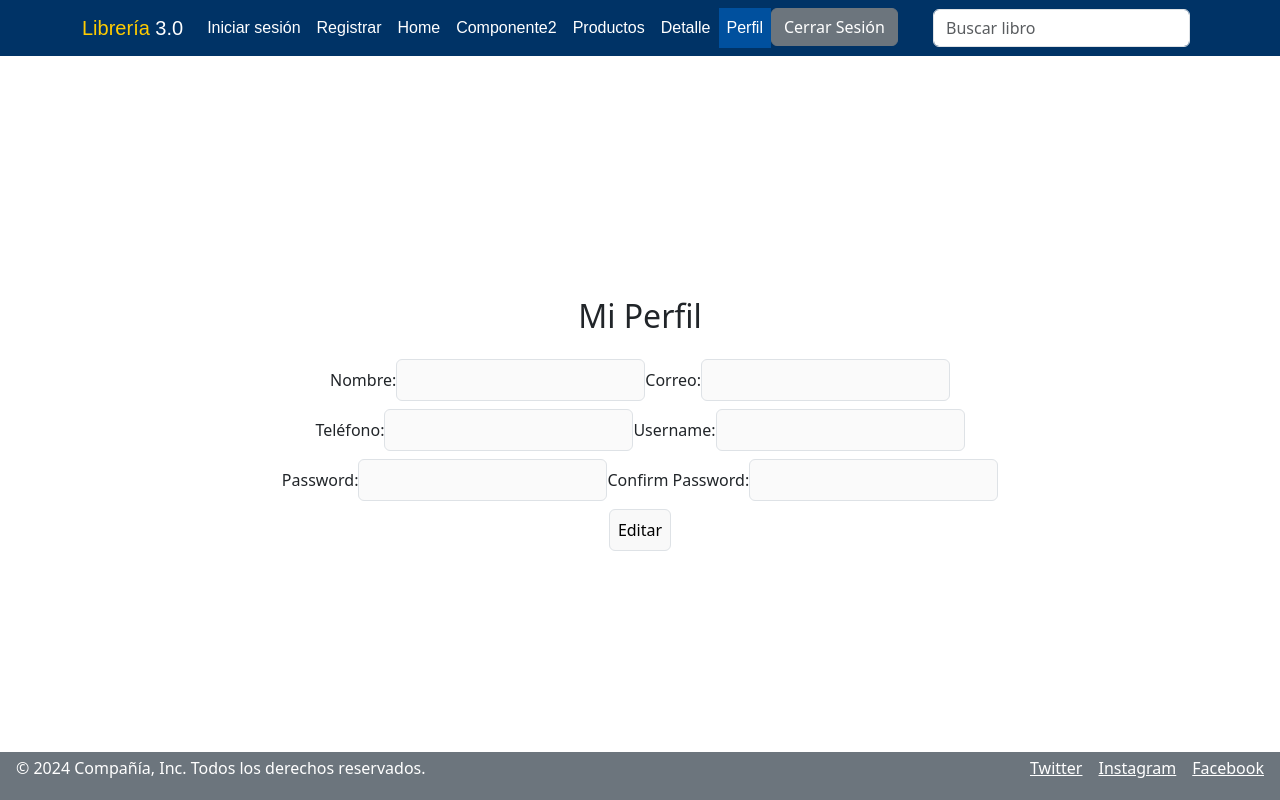
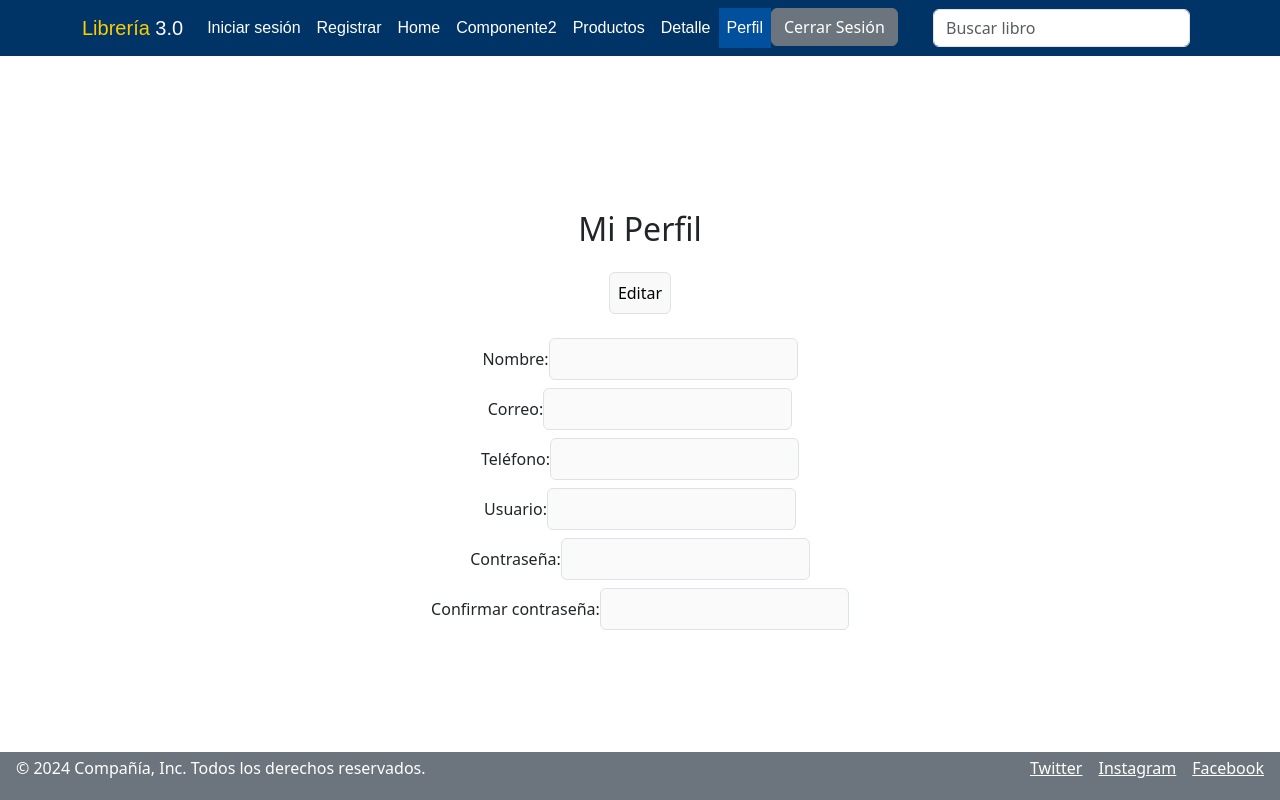
Before and after one commit to CarlosJFer/Libreria3.0_Front, a React (Vite) app: page /profile in a window 1280 px wide. Built offline with nearby package versions, Linux system fonts and the light colour scheme; no server answers.

Commit message:
uso de rect hook form y prueba con fakeapi

```diff
--- a/package.json
+++ b/package.json
@@ -15,6 +15,7 @@
     "bootstrap": "^5.3.3",
     "react": "^18.3.1",
     "react-dom": "^18.3.1",
+    "react-hook-form": "^7.54.1",
     "react-redux": "^9.1.2",
     "react-router-dom": "^7.0.2",
     "redux-thunk": "^3.1.0"
--- a/src/components/Profile.jsx
+++ b/src/components/Profile.jsx
@@ -1,113 +1,175 @@
-import { useState } from "react";
+import { useEffect, useState } from "react";
+import { useForm } from "react-hook-form";
 
 const Profile = () => {
-  const [user, setUser] = useState({
-    name: "",
-    email: "",
-    phone: "",
-    username: "",
-      password: "",
-      confirmPassword:"",
-  });
   const [isEditing, setIsEditing] = useState(false);
 
-  const handleChange = (e) => {
-    const { name, value } = e.target;
-    setUser((prev) => ({ ...prev, [name]: value }));
+  const {
+    register,
+    handleSubmit,
+    watch,
+    reset,
+    formState: { errors },
+  } = useForm({
+    mode: "onChange", // Validación en tiempo real
+    shouldFocusError: true, // Enfoca el primer error
+    // defaultValues: {
+    //   name: "",
+    //   email: "",
+    //   phone: "",
+    //   username: "",
+    //   password: "",
+    //   confirmPassword: "",
+    // },
+  });
+
+  // Simular datos obtenidos de la API
+  useEffect(() => {
+    const fetchUserData = async () => {
+      try {
+        const response = await fetch("https://jsonplaceholder.typicode.com/users/1");
+        if (!response.ok) throw new Error("Error al obtener los datos del usuario");
+        const data = await response.json();
+
+         // Mapeamos los datos a los campos del formulario
+         const userData = {
+          name: data.name,
+          email: data.email,
+          phone: data.phone,
+          username: data.username,
+          password: "",
+          confirmPassword: "",
         };
 
-  const handleSave = () => {
-    alert("Guardado con éxito");
-    setIsEditing(false);
+        reset(userData); // Cargar los datos en el formulario
+      } catch (error) {
+        console.error(error);
+      }
+    };
+
+    fetchUserData();
+  }, [reset]);
+
+   // Guardar datos del formulario
+  const onSubmit = (data) => {
+    alert("Datos guardados con éxito:\n" + JSON.stringify(data, null, 2));
+    setIsEditing(false); // Cambiar a modo "vista" después de guardar
+  };
+
+  const enableEditing = () => {
+    setIsEditing(true); // Activar edición
   };
 
   return (
     <div className="container mt-5">
       <h2 className="text-center mb-4">Mi Perfil</h2>
-      <form>
+      {!isEditing && ( // Botón Editar fuera del formulario
+        <button
+          type="button"
+          onClick={enableEditing}
+          className="p-2 border rounded shadow-s bg-#003366 mb-4"
+        >
+          Editar
+        </button>
+      )}
+      <form onSubmit={handleSubmit(onSubmit)}>
         <label className="profile-label">
           Nombre:
           <input
             type="text"
-          name="name"
-          value={user.name}
-          onChange={handleChange}
+            {...register("name", { required: "El nombre es obligatorio" })}
             disabled={!isEditing}
-          className="p-2 border rounded shadow-s bg- #ffffff"
+            className="p-2 border rounded shadow-s bg-#ffffff"
           />
+          {errors.name && <p style={{ color: "red" }}>{errors.name.message}</p>}
         </label>
+        <br />
         <label className="profile-label">
           Correo:
           <input
             type="email"
-          name="email"
-          value={user.email}
-          onChange={handleChange}
+            {...register("email", {
+              required: "El correo es obligatorio",
+              pattern: {
+                value: /^[a-zA-Z0-9._%+-]+@[a-zA-Z0-9.-]+\.[a-zA-Z]{2,}$/,
+                message: "Correo inválido",
+              },
+            })}
             disabled={!isEditing}
-          className="p-2 border rounded shadow-s bg- #ffffff"
+            className="p-2 border rounded shadow-s bg-#ffffff"
           />
+          {errors.email && <p style={{ color: "red" }}>{errors.email.message}</p>}
         </label>
+        <br />
         <label className="profile-label">
           Teléfono:
           <input
             type="text"
-          name="phone"
-          value={user.phone}
-          onChange={handleChange}
+            {...register("phone", {
+              required: "El teléfono es obligatorio",
+              minLength: {
+                value: 10,
+                message: "El teléfono debe tener al menos 10 dígitos",
+              },
+            })}
             disabled={!isEditing}
-          className="p-2 border rounded shadow-s bg- #ffffff"
+            className="p-2 border rounded shadow-s bg-#ffffff"
           />
+          {errors.phone && <p style={{ color: "red" }}>{errors.phone.message}</p>}
         </label>
+        <br />
         <label className="profile-label">
-        Username:
+          Usuario:
           <input
             type="text"
-          name="username"
-          value={user.username}
-          onChange={handleChange}
+            {...register("username", { required: "El usuario es obligatorio" })}
             disabled={!isEditing}
-          className="p-2 border rounded shadow-s bg- #ffffff"
+            className="p-2 border rounded shadow-s bg-#ffffff"
           />
+          {errors.username && <p style={{ color: "red" }}>{errors.username.message}</p>}
         </label>
-
+        <br />
         <label className="profile-label">
-        Password:
+          Contraseña:
           <input
-          type="text"
-          name="Password"
-          value={user.password}
-          onChange={handleChange}
+            type="password"
+            {...register("password", {
+              required: "La contraseña es obligatoria",
+              minLength: {
+                value: 6,
+                message: "La contraseña debe tener al menos 6 caracteres",
+              },
+            })}
             disabled={!isEditing}
-          className="p-2 border rounded shadow-s bg- #ffffff"
+            className="p-2 border rounded shadow-s bg-#ffffff"
           />
+          {errors.password && <p style={{ color: "red" }}>{errors.password.message}</p>}
         </label>
+        <br />
         <label className="profile-label">
-        Confirm Password:
+          Confirmar contraseña:
           <input
-          type="text"
-          name="Confirm Password"
-          value={user.confirmPassword}
-          onChange={handleChange}
+            type="password"
+            {...register("confirmPassword", {
+              required: "Debe confirmar su contraseña",
+              validate: (value) => value === watch("password") || "Las contraseñas no coinciden",
+            })}
             disabled={!isEditing}
-          className="p-2 border rounded shadow-s bg- #ffffff"
+            className="p-2 border rounded shadow-s bg-#ffffff"
           />
+          {errors.confirmPassword && (
+            <p style={{ color: "red" }}>{errors.confirmPassword.message}</p>
+          )}
         </label>
-        </form>
-      {!isEditing ? (
+        <br />
+        {isEditing && ( // Mostrar el botón Guardar solo en modo edición
           <button
-          onClick={() => setIsEditing(true)}
-          className="p-2 border rounded shadow-s bg-  #003366;"
-        >
-          Editar
-        </button>
-      ) : (
-        <button
-          onClick={handleSave}
-          className="p-2 border rounded shadow-s bg-  #003366;"
-        >
+            type="submit"
+            className="p-2 border rounded shadow-s bg-#003366">
             Guardar
           </button>
         )}
+      </form>
     </div>
   );
 };
```
Also changed, not shown: 1 other file (tests, documents, lock files or other folders). Lines whose indentation alone changed are shown as unchanged.
